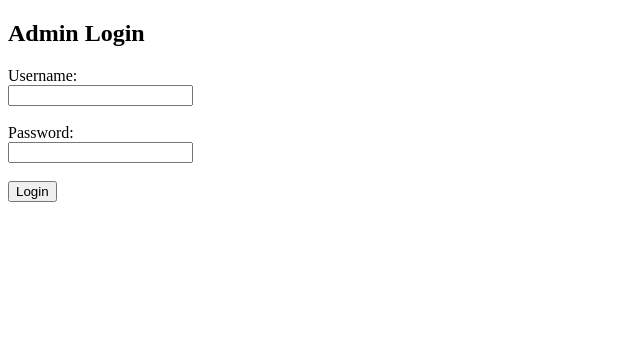
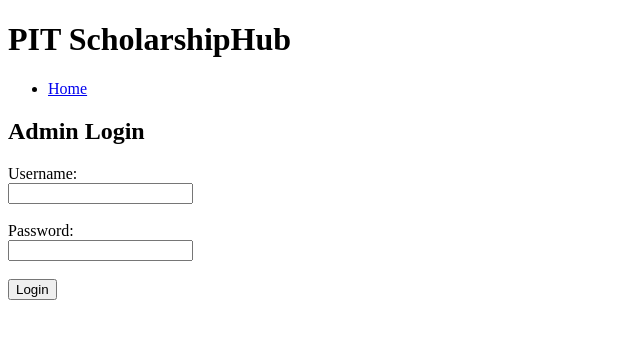
Before and after one commit to Kitz2300/ScholarshipHub, a PHP site: page /login.php in a window 1280 px wide. Shown: the top 339 px of the page, without its empty margins (0-640 px from the left). Run offline with PHP 8.4, Linux system fonts and the light colour scheme.

Commit message:
added portal and link to portal

```diff
--- a/admin/login.php
+++ b/admin/login.php
@@ -4,6 +4,12 @@
         <title>Admin Login</title>
     </head>
     <body>
+        <h1>PIT ScholarshipHub</h1>
+        <nav>
+            <ul>
+                <li><a href="../portal.php">Home</a></li>
+            </ul>
+        </nav>
         <h2>Admin Login</h2>
         <form method="post" action="../functions/admin_login_process.php">
             <label for="username">Username:</label><br>
--- a/staff/login.php
+++ b/staff/login.php
@@ -4,6 +4,12 @@
         <title>Staff Login</title>
     </head>
     <body>
+        <h1>PIT ScholarshipHub</h1>
+        <nav>
+            <ul>
+                <li><a href="../portal.php">Home</a></li>
+            </ul>
+        </nav>
         <h2>Staff Login</h2>
         <form method="post" action="../functions/staff_login_process.php">
             <label for="username">Username:</label><br>
--- a/student/login.php
+++ b/student/login.php
@@ -3,9 +3,10 @@
         <title>Scholar Login</title>
     </head>
     <body>
+        <h1>PIT ScholarshipHub</h1>
         <nav>
             <ul>
-                <li><a href="../portal.php</li>
+                <li><a href="../portal.php">Home</a></li>
             </ul>
         </nav>
         <h2>Scholar Login</h2>
```
Also changed, not shown: portal.php (added, +22 -0 lines).
